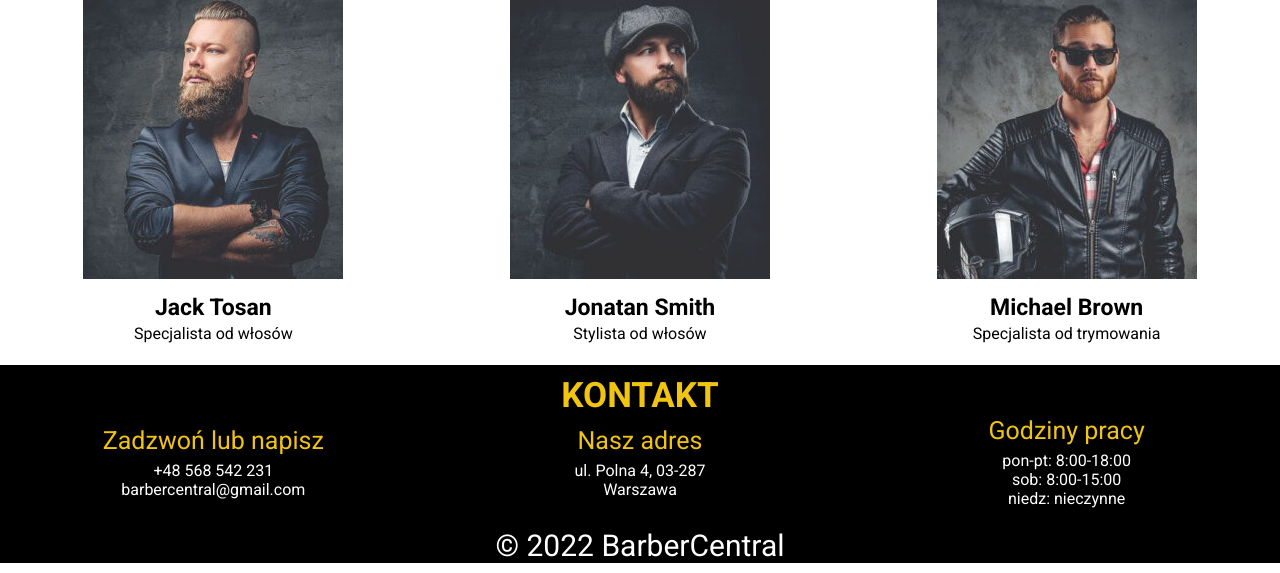
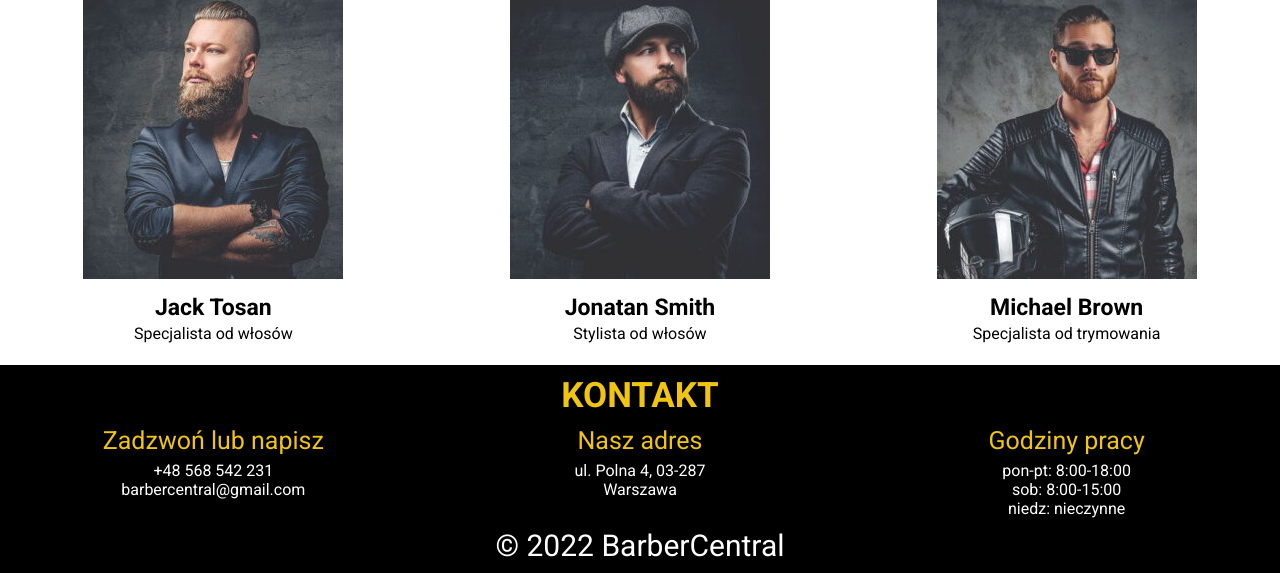
Before and after one commit to pawel4985/Witryna-Barber, a PHP site: page / in a window 1280 px wide. Shown: the part 1091-1664 px from the top of the page. Run offline with PHP 8.4, Linux system fonts and the light colour scheme.

Commit message:
footer fix

```diff
--- a/style.css
+++ b/style.css
@@ -286,11 +286,12 @@ footer h3 {
 
 footer .contact {
     display: flex;
-    align-items: center;
+    align-items: flex-start;
     justify-content: space-around;
 }
 
 footer .contact div {
+    padding-top: 10px;
     width: 20%;
 }
 
@@ -307,8 +308,9 @@ footer .contact div p {
 }
 
 footer p.copy {
-    margin-top: 20px;
+    margin-top: 10px;
     text-align: center;
     font-size: 30px;
     color: white;
+    padding-bottom: 10px;
 }
```
